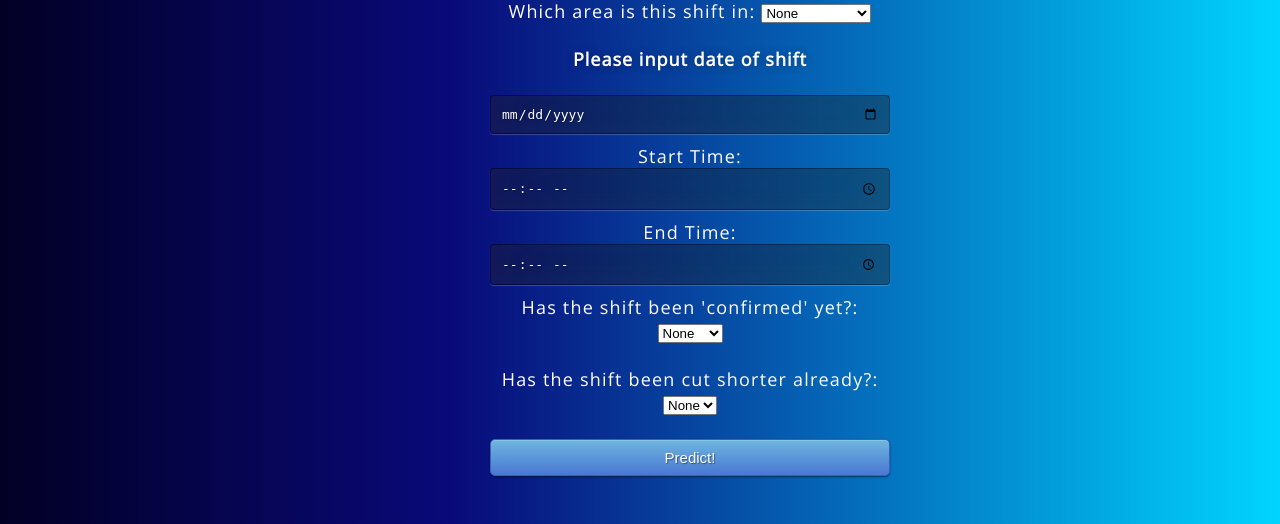
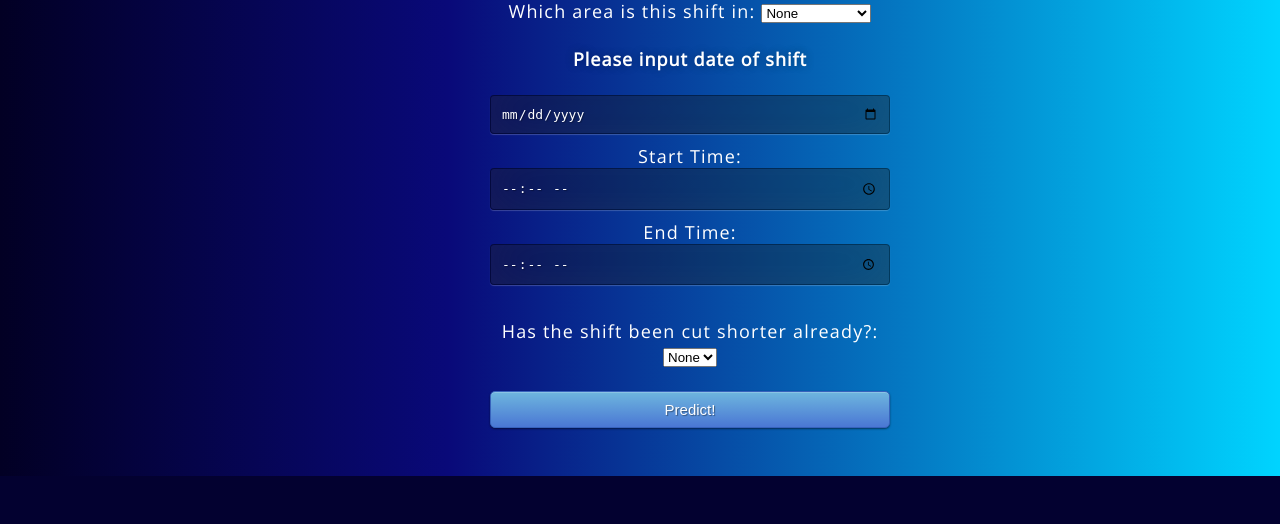
Before and after one commit to VenzoG/HowBusyCinema, a Python web app: template templates/index.html in a window 1280 px wide. Shown: the part 391-915 px from the top of the page. After the commit the page ends 867 px from the top, so only its background shows below. Run offline with Jinja, Linux system fonts and the light colour scheme; the template is opened without the code that fills it, so the values that code supplies are empty.

Commit message:
Update index.html

```diff
--- a/templates/index.html
+++ b/templates/index.html
@@ -39,14 +39,7 @@
             <label for="end_time">End Time:</label>
             <input type="time" name="end_time" required="required" min="12:00" max="04:00" required="required" step="900"/>
 
-            <br>
 
-            <label for="confirmation">Has the shift been 'confirmed' yet?:</label>
-            <select name="confirmation" id="confirmation">
-              <option value="">None</option>
-              <option value="'yes'">Yes</option>
-              <option value="no">Not yet</option>
-            </select>
             <br>
             <br>
 
```
